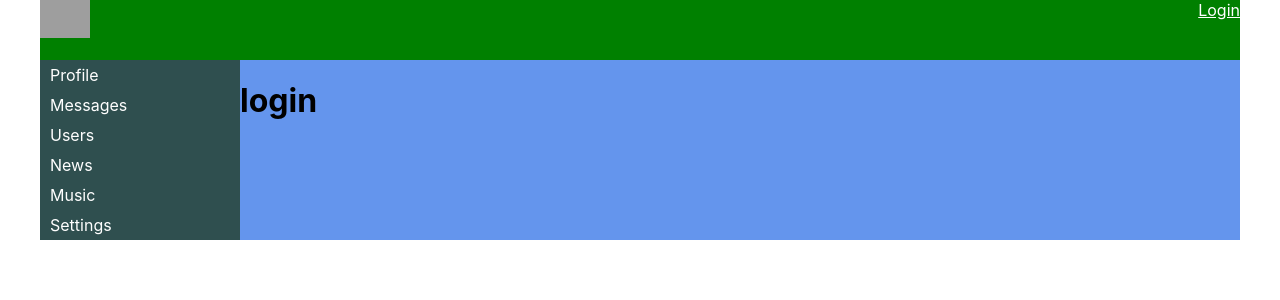
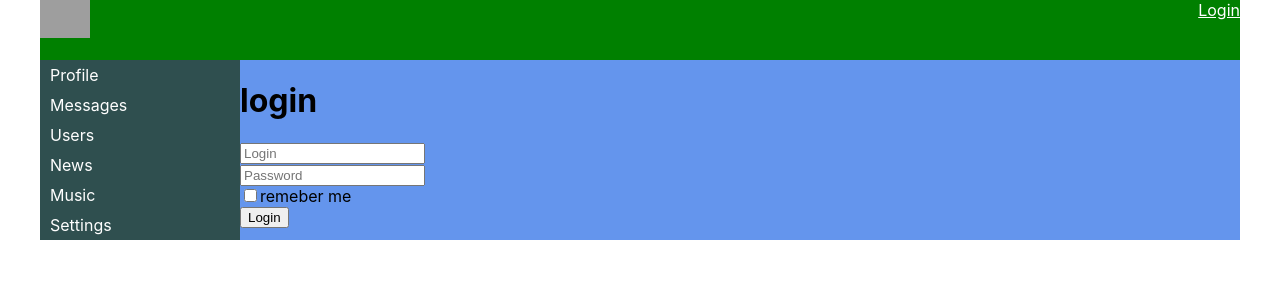
Before and after one commit to myCatPear/samurai-way-main, a React (Create React App) app: page /login in a window 1280 px wide. Shown: the top 300 px of the page. Built offline with nearby package versions, Linux system fonts and the light colour scheme; no server answers; grey boxes are pictures that could not be loaded.

Commit message:
end 75lessons

```diff
--- a/package.json
+++ b/package.json
@@ -20,7 +20,7 @@
     "react-scripts": "5.0.0",
     "react-test-renderer": "17.0.2",
     "redux": "^4.1.2",
-    "redux-form": "8.3.8",
+    "redux-form": "^8.3.8",
     "redux-thunk": "^2.4.1",
     "reselect": "4.1.5",
     "typescript": "4.4.2",
@@ -60,7 +60,7 @@
     "@types/react-redux": "7.1.22",
     "@types/react-router-dom": "5.3.3",
     "@types/react-test-renderer": "17.0.1",
-    "@types/redux-form": "8.3.3",
+    "@types/redux-form": "^8.3.5",
     "@types/uuid": "8.3.4"
   }
 }
--- a/src/components/login/login.tsx
+++ b/src/components/login/login.tsx
@@ -1,9 +1,46 @@
 import React from 'react';
+import {Field, InjectedFormProps, reduxForm} from "redux-form";
+
+type FormDataType = {
+    login:string
+    password:string
+    rememberMe:boolean
+}
+
+export const LoginForm: React.FC<InjectedFormProps<FormDataType>> = (props) => {
+    return (
+            <form onSubmit={props.handleSubmit}>
+                <div>
+                    <Field type="text" placeholder={"Login"} component={"input"} name={"login"}/>
+                </div>
+                <div>
+                    <Field type="password" placeholder={"Password"} component={"input"} name={"password"}/>
+                </div>
+                <div>
+                    <Field  component={"input"} type="checkbox" name={"rememberMe"}/>remeber me
+                </div>
+                <div>
+                    <button>Login</button>
+                </div>
+            </form>
+    );
+}
+
+const LoginReduxForm = reduxForm<FormDataType>({
+    form:"login"
+})(LoginForm)
 
 export const Login = () => {
+    const onSubmit = (formData:FormDataType) => {
+        console.log(formData)
+    }
     return (
-     <h1>
-         login
-     </h1>
+        <div>
+            <h1>
+                login
+            </h1>
+        <LoginReduxForm onSubmit={onSubmit}/>
+        </div>
+
     );
 }
--- a/src/redux/redux-store.ts
+++ b/src/redux/redux-store.ts
@@ -3,13 +3,15 @@
 import {dialogsReducer} from "./dialogs-reducer";
 import {usersReducer} from "./users-reducer";
 import {authReducer} from "./auth-reducer";
-import thunkMiddleware from "redux-thunk"
+import thunkMiddleware from "redux-thunk";
+import { reducer as formReducer } from 'redux-form'
 
 const reducers = combineReducers({
     profilePage:profileReducer,
     dialogsPage:dialogsReducer,
     usersPage:usersReducer,
     auth:authReducer,
+    form:formReducer
 })
 
 
```
Also changed, not shown: 1 other file (tests, documents, lock files or other folders).
